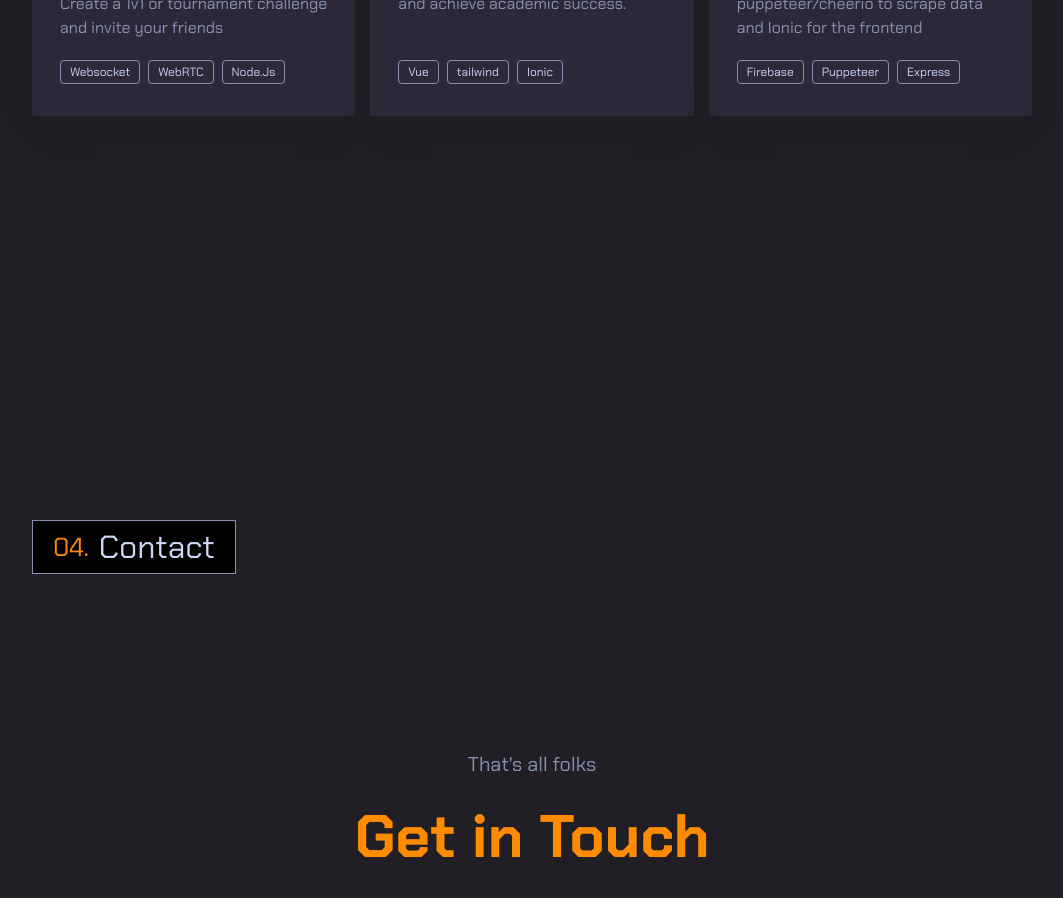
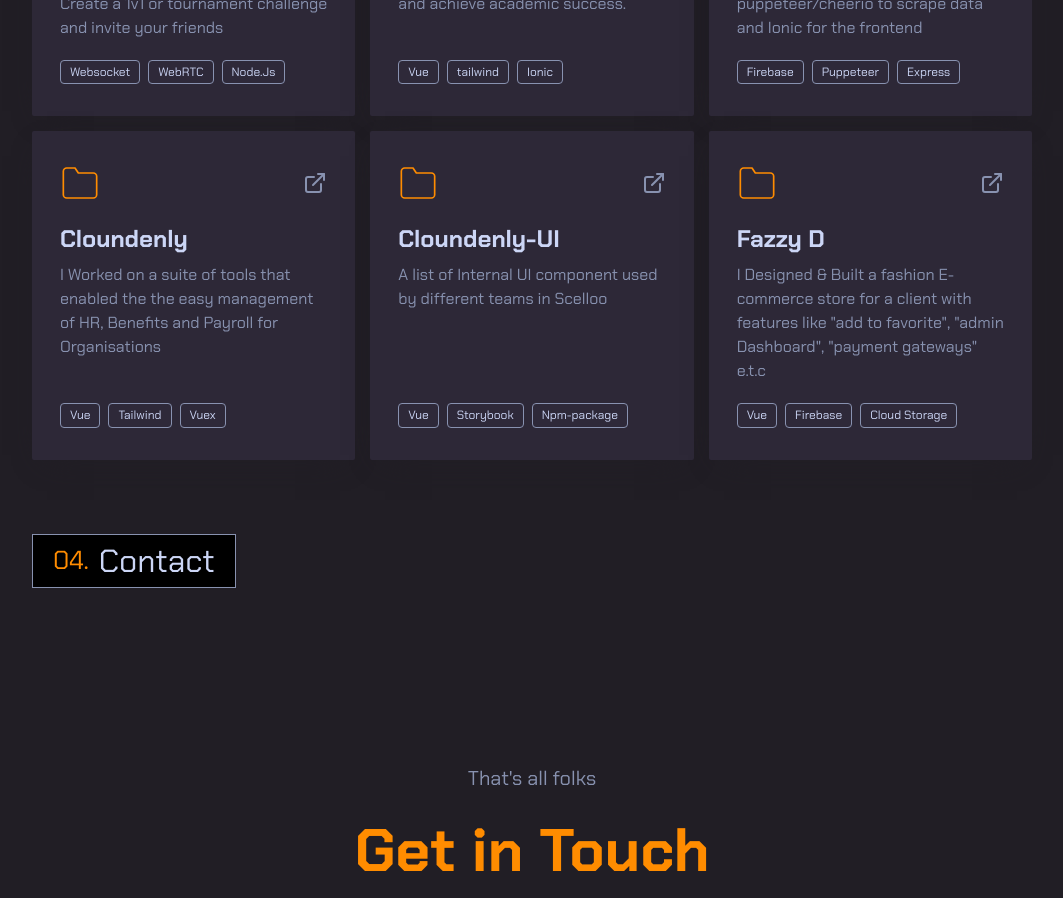
Before and after one commit to kromate/v5, a Vue app: page / in a window 1280 px wide. Shown: the part 4440-5338 px from the top of the page, without its empty margins (108-1171 px from the left). Built offline with nearby package versions, Linux system fonts and the light colour scheme.

Commit message:
updated project list

```diff
--- a/src/composibles/projects.ts
+++ b/src/composibles/projects.ts
@@ -5,18 +5,42 @@ export const projects = ref([
         name: 'Gamexit',
         desc: 'A platform focused on connecting people using web based games. Create a 1v1 or tournament challenge and invite your friends ',
         tags: ['Websocket', 'WebRTC', 'Node.Js'],
-        links: [{ name: 'github', url: 'https://github.com/kromate/gamexit' }, { name: 'live', url: 'hhttps://gamexit.netlify.app/' },]
+        links: [{ name: 'github', url: 'https://github.com/kromate/gamexit' }, { name: 'live', url: 'hhttps://gamexit.netlify.app/' },],
+        show: true
     },
     {
         name: 'Stranerd',
         desc: 'Building various tools to enable students to collaborate, innovate and achieve academic success.',
         tags: ['Vue', 'tailwind', 'Ionic'],
-        links: [{ name: 'live', url: 'https://stranerd.com/' }]
+        links: [{ name: 'live', url: 'https://stranerd.com/' }],
+        show: true
     },
     {
         name: 'AnimeDom',
         desc: 'I was tired of the ads on popular anime websites so I built mine using puppeteer/cheerio to scrape data and Ionic for the frontend',
         tags: ['Firebase', 'Puppeteer', 'Express'],
-        links: [{ name: 'github', url: 'https://github.com/kromate/AnimeDom-Ionic' }, { name: 'live', url: 'https://animedom.netlify.app/' },]
+        links: [{ name: 'github', url: 'https://github.com/kromate/AnimeDom-Ionic' }, { name: 'live', url: 'https://animedom.netlify.app/' },],
+        show: true
+    },
+    {
+        name: 'Cloundenly',
+        desc: 'I Worked on a suite of tools that enabled the the easy management of HR, Benefits and Payroll for Organisations',
+        tags: ['Vue', 'Tailwind', 'Vuex'],
+        links: [{ name: 'live', url: 'https://cloudenly.com/' },],
+        show: true
+    },
+    {
+        name: 'Cloundenly-UI',
+        desc: 'A list of Internal UI component used by different teams in Scelloo',
+        tags: ['Vue', 'Storybook', 'Npm-package'],
+        links: [{ name: 'live', url: 'https://cloudenly-ui.netlify.app/' },],
+        show: true
+    },
+    {
+        name: 'Fazzy D',
+        desc: 'I Designed & Built a fashion E-commerce store for a client with features like "add to favorite", "admin Dashboard", "payment gateways" e.t.c',
+        tags: ['Vue', 'Firebase', 'Cloud Storage'],
+        links: [{ name: 'live', url: 'https://fazzyd.com/' },],
+        show: true
     }
 ])
```
